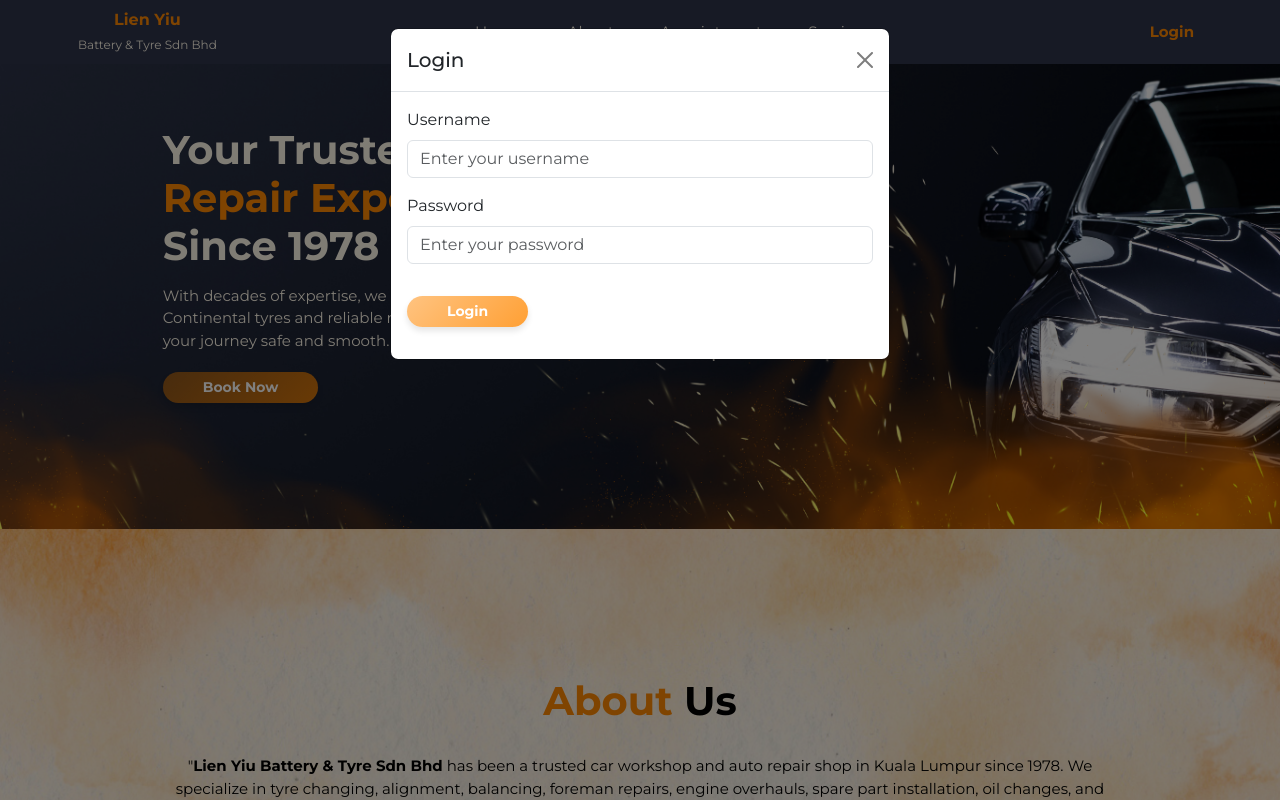
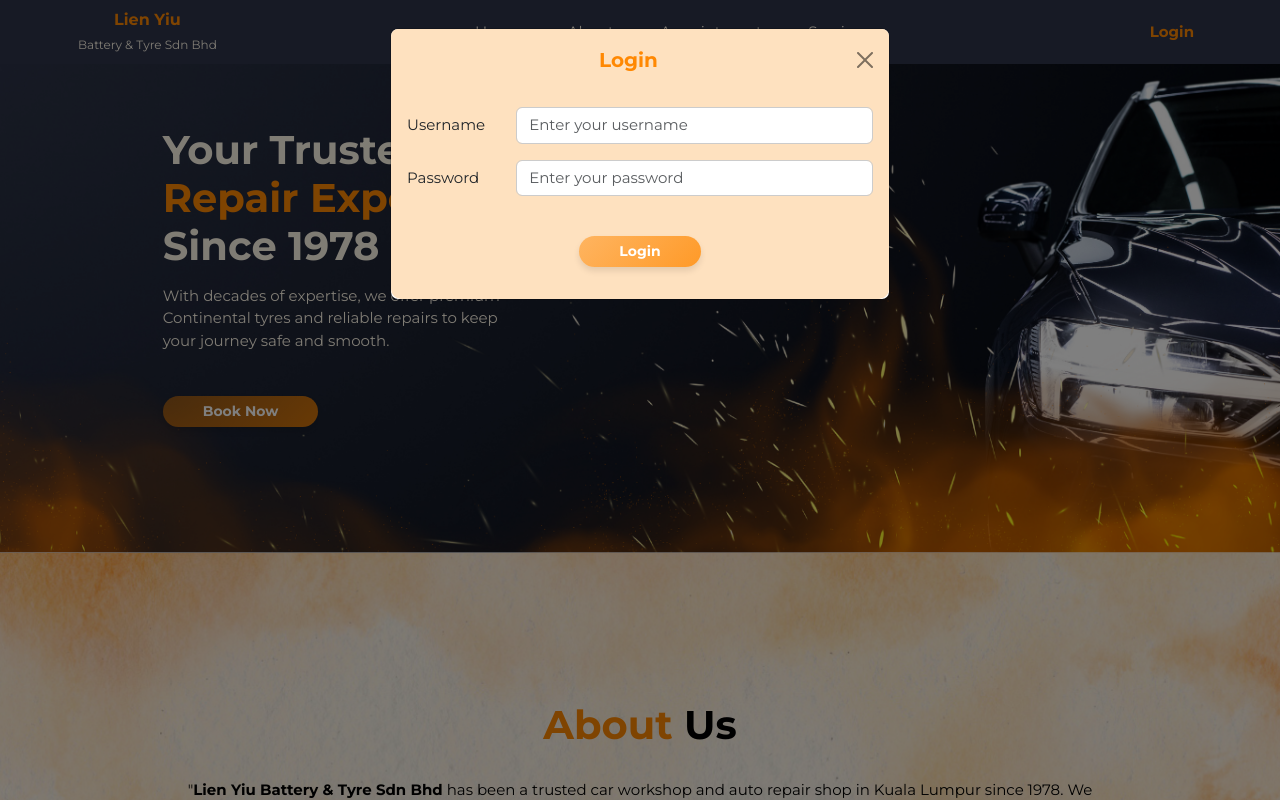
Before and after one commit to lapinChanceux/Spat-Project-Lien-Yiu, a PHP site: page / in a window 1280 px wide, after a click on "Login". Run offline with PHP 8.4, Linux system fonts and the light colour scheme; data comes from the database, SQL or seed files in the repository.

Commit message:
Added style for form and visitor count features

```diff
--- a/Views/css/styles.css
+++ b/Views/css/styles.css
@@ -260,22 +265,60 @@ footer .footer-section ul li a:hover {
     border-radius: 10px !important;
 }
 
-@keyframes appear {
-    from {
-        opacity: 0;
-        scale: 0.5;
-    }
-    to {
-        opacity: 1;
-        scale: 1;
-    }
+
+.modal-header {
+    border-bottom: none;
+    background-color: #fee1bf;
+
+
 }
 
-.appointment-container h1 {
-    animation: appear linear;
-    animation-timeline: view();
-    animation-range: entry 0;
+.modal-header h5 {
+    font-weight: bold;
+    color: #ff8802;
 }
+
+.modal-body {
+    background-color: #fee1bf;
+    border-bottom-left-radius: 10px;
+    border-bottom-right-radius: 10px;
+
+}
+
+.form-control,
+.form-select,
+.modal-body {
+    font-size: 15px;
+}
+
+.form-label {
+    margin-bottom: 0;
+}
+
+.form-control, .form-select {
+    flex: 1;
+}
+
+.d-flex {
+    display: flex;
+    justify-content: flex-start;
+}
+
+.field-custom-width {
+    width: 150px;
+}
+
+.field-login-width {
+    width: 20%;
+}
+
+
+input[type="text"], input[type="email"], input[type="password"], textarea, select {
+    outline: none;
+    box-shadow: none !important;
+    border: 1px solid #ccc !important;
+}
+
 
 /* Media Query: Desktops */
 @media screen and (min-width: 769px) {
--- a/Views/home.phtml
+++ b/Views/home.phtml
@@ -9,7 +9,10 @@ include 'template/header.phtml';
             <p>With decades of expertise, we offer premium<br> Continental
                 tyres and reliable repairs to keep<br> your journey safe and
                 smooth.</p>
-            <button type="button" class="btn btn-primary btn-sm custom-button">Book Now</button>
+            <button type="button" class="btn btn-primary btn-sm custom-button me-3 mt-4" data-bs-toggle="modal"
+                    data-bs-target="#bookAppointmentModal">Book Now
+            </button>
+
         </div>
     </section>
 
@@ -65,7 +68,7 @@ include 'template/header.phtml';
         </div>
     </section>
 
-    <section id="#services-section" class="container-fluid services-section"
+    <section id="services-section" class="container-fluid services-section"
              style="background-image: url('/Views/images/card-background.png');">
         <div class="container-fluid py-5 d-flex align-items-center justify-content-center">
             <div class="text-center">
@@ -121,25 +124,28 @@ include 'template/header.phtml';
     </section>
 
     <!-- Modal: Book Appointment -->
-    <div class="modal fade" id="bookAppointmentModal" tabindex="-1" aria-labelledby="bookAppointmentModalLabel" aria-hidden="true">
+    <div class="modal fade" id="bookAppointmentModal" tabindex="-1" aria-labelledby="bookAppointmentModalLabel"
+         aria-hidden="true">
         <div class="modal-dialog">
             <div class="modal-content">
-                <div class="modal-header">
-                    <h5 class="modal-title" id="bookAppointmentModalLabel">Book Appointment</h5>
+                <div class="modal-header text-center">
+                    <h5 class="modal-title w-100" id="bookAppointmentModalLabel">Book Appointment</h5>
                     <button type="button" class="btn-close" data-bs-dismiss="modal" aria-label="Close"></button>
                 </div>
                 <div class="modal-body">
                     <form action="index.php?page=home" method="POST" id="appointmentForm">
-                        <div class="mb-3">
-                            <label for="fullName" class="form-label">Name</label>
-                            <input type="text" class="form-control" id="fullName" name="fullName" placeholder="Enter your full name" required>
+                        <div class="mb-3 d-flex align-items-center">
+                            <label for="fullName" class="form-label me-3 field-custom-width">Name</label>
+                            <input type="text" class="form-control" id="fullName" name="fullName"
+                                   placeholder="Enter your name" required>
                         </div>
-                        <div class="mb-3">
-                            <label for="carNumber" class="form-label">Car Number</label>
-                            <input type="text" class="form-control" id="carNumber" name="carNumber" placeholder="Enter your car number" required>
+                        <div class="mb-3 d-flex align-items-center">
+                            <label for="carNumber" class="form-label me-3 field-custom-width">Car Number</label>
+                            <input type="text" class="form-control" id="carNumber" name="carNumber"
+                                   placeholder="Enter your car number" required>
                         </div>
-                        <div class="mb-3">
-                            <label for="carBrand" class="form-label">Car Brand</label>
+                        <div class="mb-3 d-flex align-items-center">
+                            <label for="carBrand" class="form-label me-3 field-custom-width">Car Brand</label>
                             <select class="form-select" id="carBrand" name="carBrand" required>
                                 <option selected disabled>Select Car Brand</option>
                                 <?php foreach ($carBrands as $brand): ?>
@@ -149,33 +155,41 @@ include 'template/header.phtml';
                                 <?php endforeach; ?>
                             </select>
                         </div>
-                        <div class="mb-3">
-                            <label for="carModel" class="form-label">Car Model</label>
+                        <div class="mb-3 d-flex align-items-center">
+                            <label for="carModel" class="form-label me-3 field-custom-width">Car Model</label>
                             <select class="form-select" id="carModel" name="carModel" required>
                                 <option selected disabled>Select Car Model</option>
                             </select>
                         </div>
-                        <div class="mb-3">
-                            <label for="appointmentDate" class="form-label">Date</label>
-                            <input type="date" class="form-control" id="appointmentDate" name="appointmentDate" required>
+                        <div class="mb-3 d-flex align-items-center">
+                            <label for="appointmentDate" class="form-label me-3 field-custom-width">Date</label>
+                            <input type="date" class="form-control" id="appointmentDate" name="appointmentDate"
+                                   required>
                         </div>
-                        <div class="mb-3">
-                            <label for="appointmentTime" class="form-label">Time</label>
-                            <input type="time" class="form-control" id="appointmentTime" name="appointmentTime" required>
+                        <div class="mb-3 d-flex align-items-center">
+                            <label for="appointmentTime" class="form-label me-3 field-custom-width">Time</label>
+                            <input type="time" class="form-control" id="appointmentTime" name="appointmentTime"
+                                   required>
                         </div>
-                        <div class="mb-3">
-                            <label for="phoneNumber" class="form-label">Phone Number</label>
-                            <input type="tel" class="form-control" id="phoneNumber" name="phoneNumber" placeholder="Enter your phone number" required>
+                        <div class="mb-3 d-flex align-items-center">
+                            <label for="phoneNumber" class="form-label me-3 field-custom-width">Phone Number</label>
+                            <input type="text" class="form-control" id="phoneNumber" name="phoneNumber"
+                                   placeholder="Enter your phone number" required>
                         </div>
-                        <div class="mb-3">
-                            <label for="email" class="form-label">Email (Optional)</label>
-                            <input type="email" class="form-control" id="email" name="email" placeholder="Enter your email">
+                        <div class="mb-3 d-flex align-items-center">
+                            <label for="email" class="form-label me-3 field-custom-width">Email</label>
+                            <input type="email" class="form-control" id="email" name="email"
+                                   placeholder="Enter your email">
                         </div>
-                        <div class="mb-3">
-                            <label for="remark" class="form-label">Remark (Optional)</label>
-                            <textarea class="form-control" id="remark" name="remark" rows="3" placeholder="Enter any remarks"></textarea>
+                        <div class="mb-3 mt-3">
+                            <label for="remark" class="form-label mb-2">Remark (Optional)</label>
+                            <textarea class="form-control" id="remark" name="remark" rows="3"
+                                      placeholder="e.g., change engine oil, replace tires, check battery."></textarea>
                         </div>
-                        <button type="submit" class="btn btn-primary">Confirm</button>
+                        <div class="text-center mt-4">
+                            <button type="submit" class="btn btn-primary btn-sm custom-button mt-3 mb-3">Confirm
+                            </button>
+                        </div>
                     </form>
                 </div>
             </div>
@@ -187,32 +201,37 @@ include 'template/header.phtml';
          aria-hidden="true">
         <div class="modal-dialog">
             <div class="modal-content">
-                <div class="modal-header">
-                    <h5 class="modal-title" id="checkAppointmentModalLabel">Check My Appointment</h5>
+                <div class="modal-header text-center">
+                    <h5 class="modal-title w-100" id="checkAppointmentModalLabel">Check My Appointment</h5>
                     <button type="button" class="btn-close" data-bs-dismiss="modal" aria-label="Close"></button>
                 </div>
                 <div class="modal-body">
                     <form>
-                        <div class="mb-3">
-                            <label for="checkFullName" class="form-label">Full Name</label>
+                        <div class="mb-3 d-flex align-items-center">
+                            <label for="checkFullName" class="form-label field-custom-width">Full Name</label>
                             <input type="text" class="form-control" id="checkFullName"
                                    placeholder="Enter your full name" required>
                         </div>
-                        <div class="mb-3">
-                            <label for="checkCarNumber" class="form-label">Car Number</label>
+                        <div class="mb-3 d-flex align-items-center">
+                            <label for="checkCarNumber" class="form-label field-custom-width">Car Number</label>
                             <input type="text" class="form-control" id="checkCarNumber"
                                    placeholder="Enter your car number" required>
                         </div>
-                        <div class="mb-3">
-                            <label for="checkPhoneNumber" class="form-label">Phone Number</label>
-                            <input type="tel" class="form-control" id="checkPhoneNumber"
+                        <div class="mb-3 d-flex align-items-center">
+                            <label for="checkPhoneNumber" class="form-label field-custom-width">Phone Number</label>
+                            <input type="text" class="form-control" id="checkPhoneNumber"
                                    placeholder="Enter your phone number" required>
                         </div>
                         <div class="mb-3">
-                            <label for="checkEmail" class="form-label">Email (Optional)</label>
+                            <label for="" class="form-label ">Or</label>
+                        </div>
+                        <div class="mb-3 d-flex align-items-center">
+                            <label for="checkEmail" class="form-label field-custom-width">Email</label>
                             <input type="email" class="form-control" id="checkEmail" placeholder="Enter your email">
                         </div>
-                        <button type="button" class="btn btn-primary btn-sm custom-button mt-3 mb-3">Check</button>
+                        <div class="text-center mt-4">
+                            <button type="button" class="btn btn-primary btn-sm custom-button mt-3 mb-3">Check</button>
+                        </div>
                     </form>
                 </div>
             </div>
@@ -223,15 +242,19 @@ include 'template/header.phtml';
     <div class="modal fade" id="successModal" tabindex="-1" aria-labelledby="successModalLabel" aria-hidden="true">
         <div class="modal-dialog">
             <div class="modal-content">
-                <div class="modal-header">
-                    <h5 class="modal-title" id="successModalLabel">Appointment Booked</h5>
+                <div class="modal-header text-center">
+                    <h5 class="modal-title w-100" id="successModalLabel">Appointment Booked</h5>
                     <button type="button" class="btn-close" data-bs-dismiss="modal" aria-label="Close"></button>
                 </div>
                 <div class="modal-body">
-                    Your appointment has been successfully booked!
-                </div>
-                <div class="modal-footer">
-                    <button type="button" class="btn btn-secondary" data-bs-dismiss="modal" onclick="redirectToSection()">Close</button>
+                    <div class="mb-3 d-flex align-items-center">
+                        Your appointment has been successfully booked!
+                    </div>
+                    <div class="text-center mt-4">
+                        <button type="button" class="btn btn-primary btn-sm custom-button mt-3 mb-3"
+                                data-bs-dismiss="modal" onclick="redirectToSection()">Close
+                        </button>
+                    </div>
                 </div>
             </div>
         </div>
@@ -250,7 +273,9 @@ include 'template/header.phtml';
                 </div>
                 <div class="modal-footer">
                     <button type="button" class="btn btn-secondary" data-bs-dismiss="modal">Cancel</button>
-                    <button type="button" class="btn btn-primary" data-bs-dismiss="modal" onclick="showBookingModal()">Go Back to Booking</button>
+                    <button type="button" class="btn btn-primary" data-bs-dismiss="modal" onclick="showBookingModal()">
+                        Go Back to Booking
+                    </button>
                 </div>
             </div>
         </div>
--- a/Views/template/footer.phtml
+++ b/Views/template/footer.phtml
@@ -11,10 +11,10 @@
             <div class="col-4 col-sm-6 col-md-3 col-lg-2 footer-section">
                 <h5>Menu</h5>
                 <ul>
-                    <li><a href="#">Home</a></li>
-                    <li><a href="#">About</a></li>
-                    <li><a href="#">Services</a></li>
-                    <li><a href="#">Contact</a></li>
+                    <li><a href="index.php?page=home#home-section"">Home</a></li>
+                    <li><a href="index.php?page=home#about-section">About</a></li>
+                    <li><a href="index.php?page=home#appointment-section">Appointment</a></li>
+                    <li><a href="index.php?page=home#services-section">Services</a></li>
                 </ul>
             </div>
             <!-- Contact Section -->
@@ -27,10 +27,12 @@
             <!-- Visitor Count Section -->
             <div class="col-12 col-sm-6 col-md-3 col-lg-2 footer-section">
                 <h5>Visitor Count</h5>
-                <span style="font-size: 20px; font-weight: bold;">0000</span>
+                <span id="visitor-count" style="font-size: 20px; font-weight: bold;">0</span>
             </div>
         </div>
+
         <div class="footer-bottom text-center">
+            <hr>
             <small>&copy; 2024 Lien Yiu Battery & Tyre Sdn Bhd. All rights reserved. | Developed & Design by ..</small>
         </div>
     </div>
--- a/Views/template/header.phtml
+++ b/Views/template/header.phtml
@@ -29,7 +29,7 @@
                     <a class="nav-link" href="index.php?page=home#appointment-section">Appointment</a>
                 </li>
                 <li class="nav-item">
-                    <a class="nav-link" href="#">Services</a>
+                    <a class="nav-link" href="index.php?page=home#services-section">Services</a>
                 </li>
             </ul>
         </div>
@@ -48,21 +48,23 @@
 <div class="modal fade" id="loginModal" tabindex="-1" aria-labelledby="loginModalLabel" aria-hidden="true">
     <div class="modal-dialog">
         <div class="modal-content">
-            <div class="modal-header">
-                <h5 class="modal-title" id="loginModalLabel">Login</h5>
+            <div class="modal-header text-center">
+                <h5 class="modal-title w-100" id="loginModalLabel">Login</h5>
                 <button type="button" class="btn-close" data-bs-dismiss="modal" aria-label="Close"></button>
             </div>
             <div class="modal-body">
                 <form>
-                    <div class="mb-3">
-                        <label for="username" class="form-label">Username</label>
+                    <div class="mb-3 d-flex align-items-center">
+                        <label for="username" class="form-label me-3 login field-login-width">Username</label>
                         <input type="text" class="form-control" id="username" placeholder="Enter your username">
                     </div>
-                    <div class="mb-3">
-                        <label for="password" class="form-label">Password</label>
+                    <div class="mb-3 d-flex align-items-center">
+                        <label for="password" class="form-label me-3 login field-login-width">Password</label>
                         <input type="password" class="form-control" id="password" placeholder="Enter your password">
                     </div>
-                    <button type="submit" class="btn btn-primary btn-sm custom-button mt-3 mb-3">Login</button>
+                    <div class="text-center mt-4">
+                        <button type="submit" class="btn btn-primary btn-sm custom-button mt-3 mb-3">Login</button>
+                    </div>
                 </form>
             </div>
         </div>
```
Also changed, not shown: other parts of Views/css/styles.css (+43 -4 lines), Views/js/script.js (+62 -0 lines).
